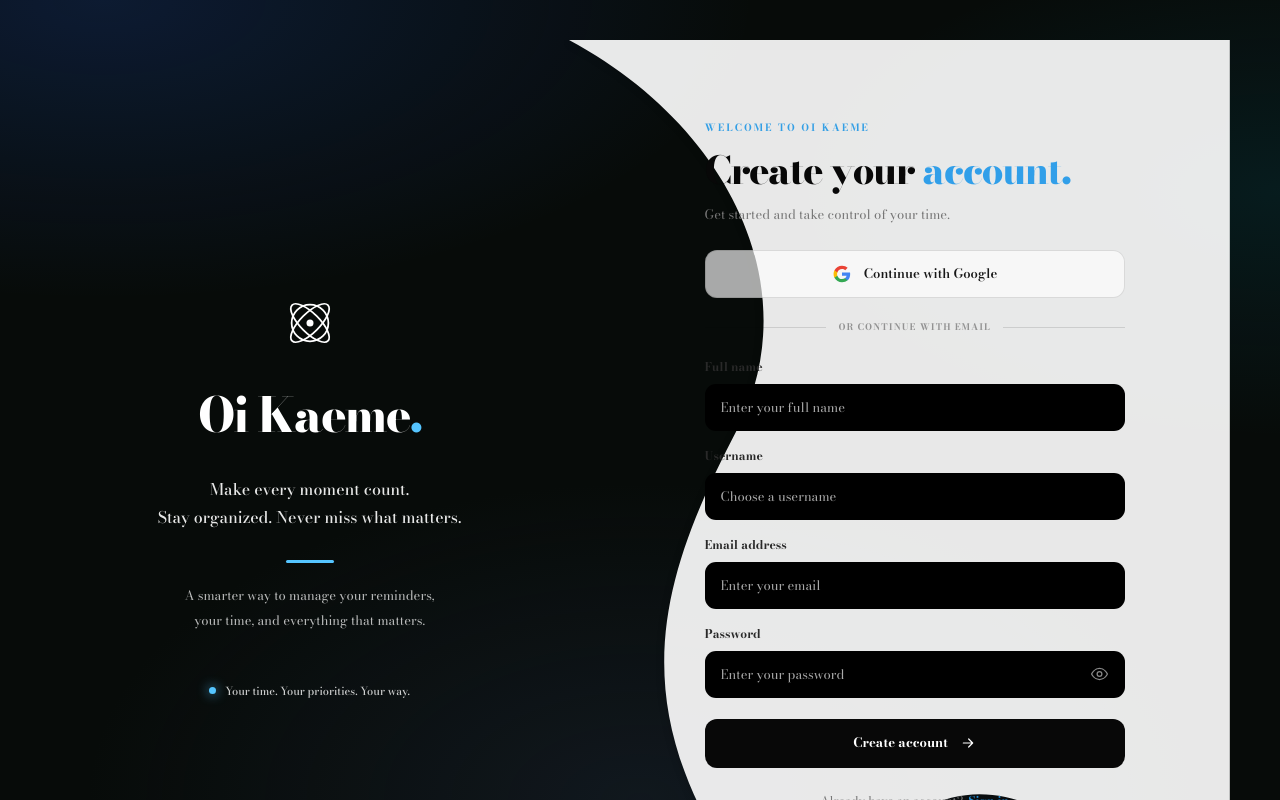
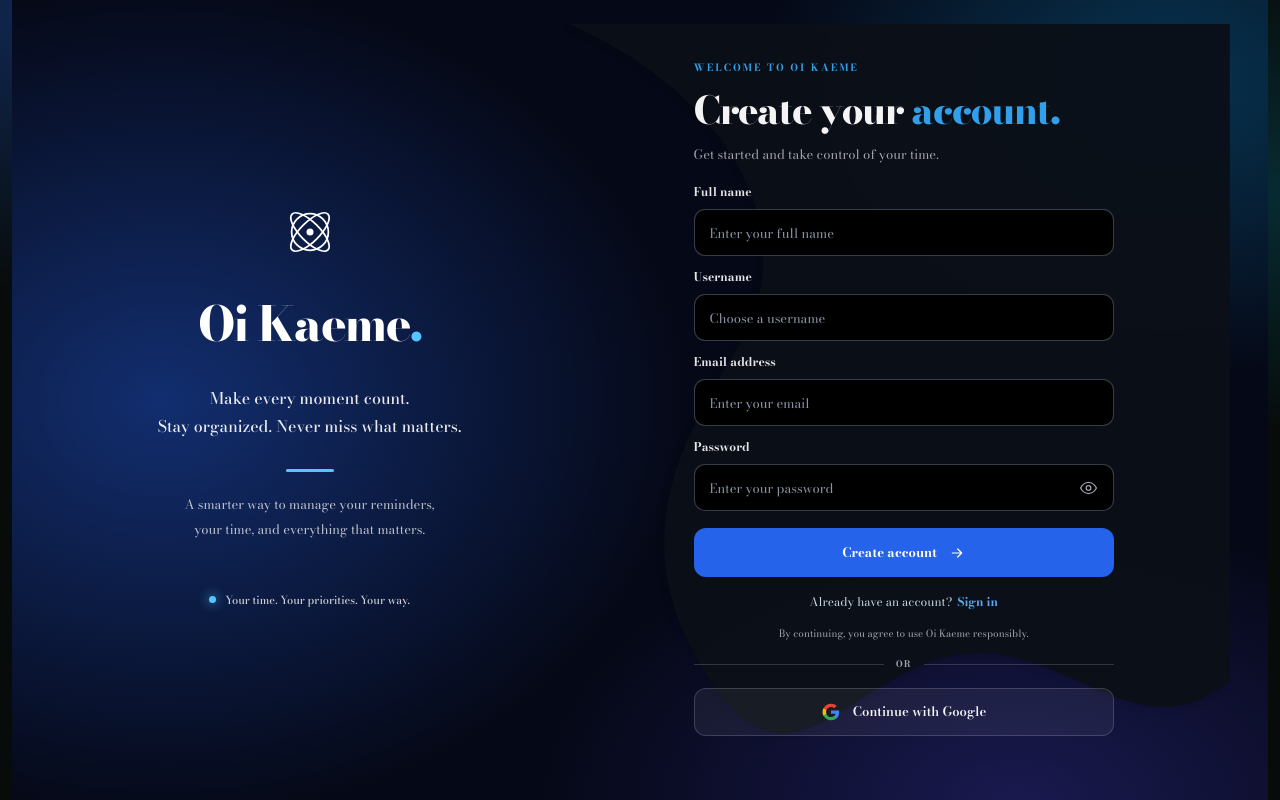
Before and after one commit to petersam6636-web/kaeme, a Next.js app: page /register in a window 1280 px wide. Shown: the top 800 px of the page. Built offline with nearby package versions, Linux system fonts and the light colour scheme.

Commit message:
fix the register page

```diff
--- a/app/globals.css
+++ b/app/globals.css
@@ -17,9 +17,9 @@ body {
   min-height: 100vh;
   background: var(--background);
   background-image:
-    radial-gradient(ellipse 75% 55% at 8% 0%, rgb(37 99 235 / 18%), transparent 68%),
-    radial-gradient(ellipse 55% 45% at 100% 24%, rgb(8 145 178 / 12%), transparent 68%),
-    radial-gradient(ellipse 60% 55% at 50% 100%, rgb(30 41 59 / 42%), transparent 72%);
+    radial-gradient(ellipse 75% 55% at 8% 0%, rgb(37 99 235 / 34%), transparent 68%),
+    radial-gradient(ellipse 55% 45% at 100% 24%, rgb(8 145 178 / 24%), transparent 68%),
+    radial-gradient(ellipse 60% 55% at 50% 100%, rgb(30 41 59 / 48%), transparent 72%);
   background-attachment: fixed;
   color: var(--foreground);
   font-family: var(--font-bodoni-moda), serif;
@@ -103,7 +103,12 @@ select:-webkit-autofill:focus {
   display: flex;
   align-items: center;
   justify-content: center;
-  color: #080808;
+  background-color: #050816;
+  background-image:
+    radial-gradient(ellipse 60% 75% at 12% 50%, rgb(37 99 235 / 42%), transparent 70%),
+    radial-gradient(ellipse 48% 55% at 92% 10%, rgb(14 165 233 / 28%), transparent 68%),
+    radial-gradient(ellipse 55% 52% at 80% 100%, rgb(79 70 229 / 28%), transparent 70%);
+  color: #f4f4f5;
 }
 
 .register-shell {
@@ -112,7 +117,7 @@ select:-webkit-autofill:focus {
   grid-template-columns: 0.88fr 1.12fr;
   width: 100%;
   max-width: 1180px;
-  min-height: 690px;
+  min-height: 650px;
   overflow: hidden;
   isolation: isolate;
 }
@@ -211,7 +216,8 @@ select:-webkit-autofill:focus {
   align-items: center;
   justify-content: center;
   min-width: 0;
-  padding: 65px 35px 80px 65px;
+  padding: 36px 36px 42px 44px;
+  color: #f4f4f5;
 }
 
 .register-panel-shape {
@@ -227,7 +233,7 @@ select:-webkit-autofill:focus {
   position: relative;
   width: 100%;
   max-width: 420px;
-  padding: 15px 0;
+  padding: 0;
 }
 
 /* =========================================
@@ -235,7 +241,7 @@ select:-webkit-autofill:focus {
 ========================================= */
 
 .form-heading {
-  margin-bottom: 25px;
+  margin-bottom: 18px;
 }
 
 .form-eyebrow {
@@ -252,7 +258,7 @@ select:-webkit-autofill:focus {
   font-weight: 800;
   letter-spacing: -1.5px;
   line-height: 1.2;
-  color: #080808;
+  color: #f4f4f5;
 }
 
 .form-heading h2 span {
@@ -263,7 +269,7 @@ select:-webkit-autofill:focus {
   margin-top: 10px;
   font-size: 13px;
   line-height: 1.7;
-  color: #777;
+  color: #a1a1aa;
 }
 
 /* =========================================
@@ -277,18 +283,19 @@ select:-webkit-autofill:focus {
   gap: 12px;
   width: 100%;
   min-height: 48px;
-  border: 1px solid rgba(0, 0, 0, 0.12);
+  border: 1px solid rgba(255, 255, 255, 0.16);
   border-radius: 12px;
-  background: rgba(255, 255, 255, 0.65);
-  color: #171717;
+  background: rgba(255, 255, 255, 0.06);
+  color: #f4f4f5;
   font-size: 13px;
   font-weight: 600;
+  cursor: pointer;
   transition: all 0.2s ease;
 }
 
 .google-button:hover:not(:disabled) {
-  border-color: #329fe9;
-  background: white;
+  border-color: rgba(96, 165, 250, 0.65);
+  background: rgba(59, 130, 246, 0.14);
   transform: translateY(-1px);
 }
 
@@ -306,13 +313,13 @@ select:-webkit-autofill:focus {
   display: flex;
   align-items: center;
   gap: 12px;
-  margin: 23px 0;
+  margin: 16px 0;
 }
 
 .form-separator span {
   flex: 1;
   height: 1px;
-  background: rgba(0, 0, 0, 0.12);
+  background: rgba(255, 255, 255, 0.16);
 }
 
 .form-separator p {
@@ -320,7 +327,7 @@ select:-webkit-autofill:focus {
   font-size: 9px;
   font-weight: 700;
   letter-spacing: 1px;
-  color: #929292;
+  color: #a1a1aa;
 }
 
 /* =========================================
@@ -330,7 +337,7 @@ select:-webkit-autofill:focus {
 .auth-form {
   display: flex;
   flex-direction: column;
-  gap: 16px;
+  gap: 12px;
 }
 
 .form-field {
@@ -342,29 +349,29 @@ select:-webkit-autofill:focus {
 .form-field label {
   font-size: 12px;
   font-weight: 650;
-  color: #292929;
+  color: #e4e4e7;
 }
 
 .form-field input {
   width: 100%;
   height: 47px;
   padding: 0 15px;
-  border: 1px solid rgba(0, 0, 0, 0.14);
+  border: 1px solid rgba(148, 163, 184, 0.38);
   border-radius: 11px;
   outline: none;
-  background: rgba(255, 255, 255, 0.7);
-  color: #111;
+  background: #080d14;
+  color: #f4f4f5;
   font-size: 13px;
   transition: border-color 0.2s, box-shadow 0.2s;
 }
 
 .form-field input::placeholder {
-  color: #aaa;
+  color: #8b95a5;
 }
 
 .form-field input:focus {
-  border-color: #329fe9;
-  box-shadow: 0 0 0 3px rgba(50, 159, 233, 0.11);
+  border-color: #60a5fa;
+  box-shadow: 0 0 0 3px rgba(59, 130, 246, 0.2);
 }
 
 /* PASSWORD */
@@ -387,7 +394,7 @@ select:-webkit-autofill:focus {
   align-items: center;
   justify-content: center;
   transform: translateY(-50%);
-  color: #888;
+  color: #a1a1aa;
 }
 
 .password-toggle svg {
@@ -408,7 +415,7 @@ select:-webkit-autofill:focus {
 }
 
 .forgot-password a {
-  color: #258ed5;
+  color: #60a5fa;
   font-size: 11px;
   font-weight: 600;
 }
@@ -425,15 +432,15 @@ select:-webkit-autofill:focus {
 }
 
 .auth-error {
-  border: 1px solid rgba(220, 38, 38, 0.2);
-  background: rgba(220, 38, 38, 0.06);
-  color: #b91c1c;
+  border: 1px solid rgba(248, 113, 113, 0.32);
+  background: rgba(127, 29, 29, 0.2);
+  color: #fecaca;
 }
 
 .auth-success {
-  border: 1px solid rgba(22, 163, 74, 0.2);
-  background: rgba(22, 163, 74, 0.06);
-  color: #15803d;
+  border: 1px solid rgba(74, 222, 128, 0.3);
+  background: rgba(20, 83, 45, 0.22);
+  color: #bbf7d0;
 }
 
 /* =========================================
@@ -449,7 +456,7 @@ select:-webkit-autofill:focus {
   min-height: 49px;
   margin-top: 5px;
   border-radius: 12px;
-  background: #080808;
+  background: #2563eb;
   color: white;
   font-size: 13px;
   font-weight: 700;
@@ -457,8 +464,8 @@ select:-webkit-autofill:focus {
 }
 
 .submit-button:hover:not(:disabled) {
-  background: #258ed5;
-  box-shadow: 0 8px 22px rgba(37, 142, 213, 0.2);
+  background: #1d4ed8;
+  box-shadow: 0 8px 22px rgba(37, 99, 235, 0.28);
   transform: translateY(-2px);
 }
 
@@ -479,26 +486,26 @@ select:-webkit-autofill:focus {
   align-items: center;
   justify-content: center;
   gap: 5px;
-  margin-top: 24px;
-  color: #777;
+  margin-top: 16px;
+  color: #cbd5e1;
   font-size: 12px;
 }
 
 .auth-switch button {
-  color: #258ed5;
+  color: #60a5fa;
   font-weight: 700;
   transition: color 0.2s;
 }
 
 .auth-switch button:hover {
-  color: #0874bc;
+  color: #93c5fd;
   text-decoration: underline;
 }
 
 .form-terms {
-  margin-top: 22px;
+  margin-top: 14px;
   text-align: center;
-  color: #999;
+  color: #a1a1aa;
   font-size: 10px;
   line-height: 1.7;
 }
@@ -534,7 +541,7 @@ select:-webkit-autofill:focus {
   }
 
   .register-form-panel {
-    padding: 55px 25px 70px 40px;
+    padding: 28px 24px;
   }
 
   .brand-description {
@@ -593,10 +600,10 @@ select:-webkit-autofill:focus {
     min-height: auto;
     padding: 30px 20px;
     overflow: hidden;
-    border: 1px solid rgba(255, 255, 255, 0.45);
+    border: 1px solid rgba(255, 255, 255, 0.14);
     border-radius: 25px;
-    background: rgba(255, 255, 255, 0.91);
-    box-shadow: 0 15px 45px rgba(0, 0, 0, 0.12);
+    background: rgba(11, 16, 24, 0.97);
+    box-shadow: 0 15px 45px rgba(0, 0, 0, 0.38);
     backdrop-filter: blur(18px);
     -webkit-backdrop-filter: blur(18px);
   }
--- a/app/register/Register.tsx
+++ b/app/register/Register.tsx
@@ -134,7 +134,7 @@ export default function RegisterPage() {
   }
 
   return (
-    <main className="register-page w-full min-h-screen px-1.5 py-6 md:px-3 md:py-10">
+    <main className="register-page w-full min-h-screen px-1.5 py-4 md:px-3 md:py-6">
 
       <div className="register-shell">
 
@@ -228,8 +228,8 @@ export default function RegisterPage() {
                 C 290 190 190 65 0 0
                 Z
               "
-              fill="white"
-              fillOpacity="0.91"
+              fill="#0b1018"
+              fillOpacity="0.97"
             />
           </svg>
 
@@ -261,50 +261,6 @@ export default function RegisterPage() {
                   : "Sign in to continue where you left off."}
               </p>
 
-            </div>
-
-            {/* GOOGLE AUTH */}
-
-            <button
-              type="button"
-              onClick={handleGoogleAuth}
-              disabled={googleLoading || loading}
-              className="google-button"
-            >
-              {googleLoading ? (
-                <span className="button-spinner" />
-              ) : (
-                <svg viewBox="0 0 48 48" className="h-5 w-5">
-                  <path
-                    fill="#4285F4"
-                    d="M43.6 24.5c0-1.4-.1-2.8-.4-4.1H24v7.8h11c-.5 2.5-1.9 4.6-4.1 6v5h6.7c3.9-3.6 6-8.7 6-14.7Z"
-                  />
-                  <path
-                    fill="#34A853"
-                    d="M24 44c5.5 0 10.1-1.8 13.5-4.8l-6.7-5c-1.8 1.2-4 1.9-6.8 1.9-5.2 0-9.6-3.5-11.2-8.2H5.9v5.2C9.3 39.6 16.1 44 24 44Z"
-                  />
-                  <path
-                    fill="#FBBC05"
-                    d="M12.8 27.9c-.4-1.2-.7-2.5-.7-3.9s.3-2.7.7-3.9v-5.2H5.9C4.5 17.7 3.7 20.8 3.7 24s.8 6.3 2.2 9.1l6.9-5.2Z"
-                  />
-                  <path
-                    fill="#EA4335"
-                    d="M24 11.9c3 0 5.7 1 7.8 3.1l5.8-5.8C34.1 5.9 29.5 4 24 4 16.1 4 9.3 8.4 5.9 14.9l6.9 5.2c1.6-4.7 6-8.2 11.2-8.2Z"
-                  />
-                </svg>
-              )}
-
-              <span>
-                {googleLoading
-                  ? "Connecting..."
-                  : "Continue with Google"}
-              </span>
-            </button>
-
-            <div className="form-separator">
-              <span />
-              <p>OR CONTINUE WITH EMAIL</p>
-              <span />
             </div>
 
             {/* AUTH FORM */}
@@ -464,6 +420,48 @@ export default function RegisterPage() {
               By continuing, you agree to use Oi Kaeme responsibly.
             </p>
 
+            <div className="form-separator">
+              <span />
+              <p>OR</p>
+              <span />
+            </div>
+
+            {/* GOOGLE AUTH */}
+
+            <button
+              type="button"
+              onClick={handleGoogleAuth}
+              disabled={googleLoading || loading}
+              className="google-button"
+            >
+              {googleLoading ? (
+                <span className="button-spinner" />
+              ) : (
+                <svg viewBox="0 0 48 48" className="h-5 w-5">
+                  <path
+                    fill="#4285F4"
+                    d="M43.6 24.5c0-1.4-.1-2.8-.4-4.1H24v7.8h11c-.5 2.5-1.9 4.6-4.1 6v5h6.7c3.9-3.6 6-8.7 6-14.7Z"
+                  />
+                  <path
+                    fill="#34A853"
+                    d="M24 44c5.5 0 10.1-1.8 13.5-4.8l-6.7-5c-1.8 1.2-4 1.9-6.8 1.9-5.2 0-9.6-3.5-11.2-8.2H5.9v5.2C9.3 39.6 16.1 44 24 44Z"
+                  />
+                  <path
+                    fill="#FBBC05"
+                    d="M12.8 27.9c-.4-1.2-.7-2.5-.7-3.9s.3-2.7.7-3.9v-5.2H5.9C4.5 17.7 3.7 20.8 3.7 24s.8 6.3 2.2 9.1l6.9-5.2Z"
+                  />
+                  <path
+                    fill="#EA4335"
+                    d="M24 11.9c3 0 5.7 1 7.8 3.1l5.8-5.8C34.1 5.9 29.5 4 24 4 16.1 4 9.3 8.4 5.9 14.9l6.9 5.2c1.6-4.7 6-8.2 11.2-8.2Z"
+                  />
+                </svg>
+              )}
+
+              <span>
+                {googleLoading ? "Connecting..." : "Continue with Google"}
+              </span>
+            </button>
+
           </div>
 
         </section>
```
